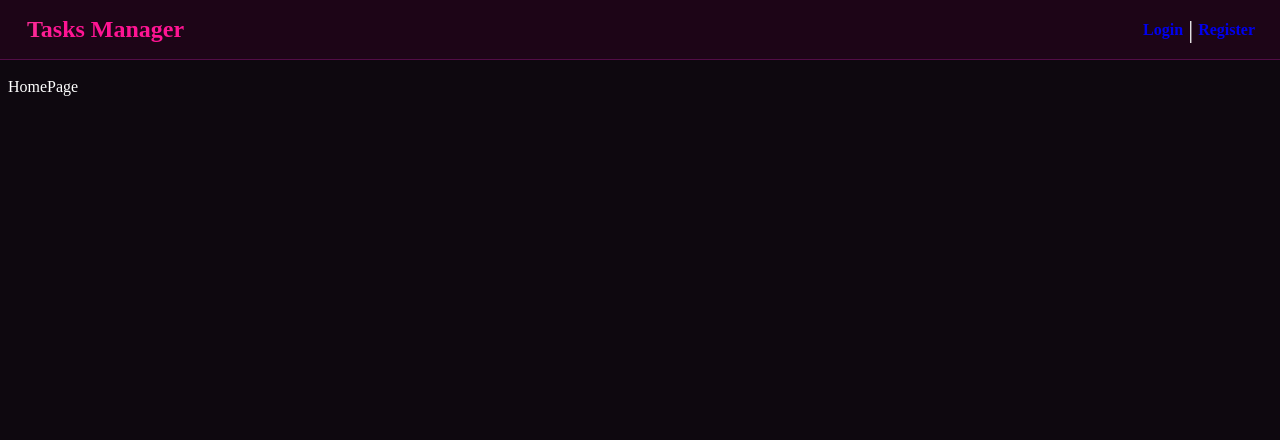
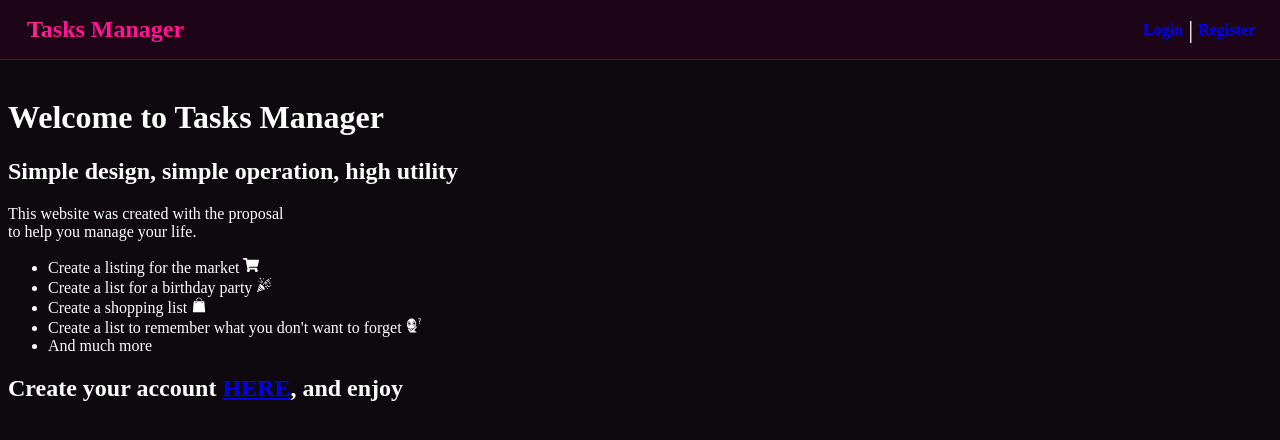
Before and after one commit to Lucano17/task-manager, a React (Vite) app in the folder client/: page / in a window 1280 px wide. Shown: the top 440 px of the page. Built offline with nearby package versions, Linux system fonts and the light colour scheme.

Commit message:
HomePage html

```diff
--- a/client/src/pages/HomePage.jsx
+++ b/client/src/pages/HomePage.jsx
@@ -1,11 +1,27 @@
 import styles from "./HomePage.module.css"
+import {Link} from "react-router-dom"
+import { FaShoppingCart } from "react-icons/fa";
+import { GiShoppingBag } from "react-icons/gi";
+import { GiPartyPopper } from "react-icons/gi";
+import { GiThink } from "react-icons/gi";
 
 import React from 'react'
 
 const HomePage = () => {
   return (
     <div>
-      HomePage
+      <h1>Welcome to Tasks Manager</h1>
+      <h2>Simple design, simple operation, high utility</h2>
+      <p>This website was created with the proposal <br/>
+         to help you manage your life. <br/></p>
+         <ul>
+          <li>Create a listing for the market <FaShoppingCart /></li>
+          <li>Create a list for a birthday party <GiPartyPopper /></li>
+          <li>Create a shopping list <GiShoppingBag /></li>
+          <li>Create a list to remember what you don't want to forget <GiThink /></li>
+          <li>And much more</li>
+         </ul>
+      <h2>Create your account <Link to="/register">HERE</Link>, and enjoy</h2>
     </div>
   )
 }
```
